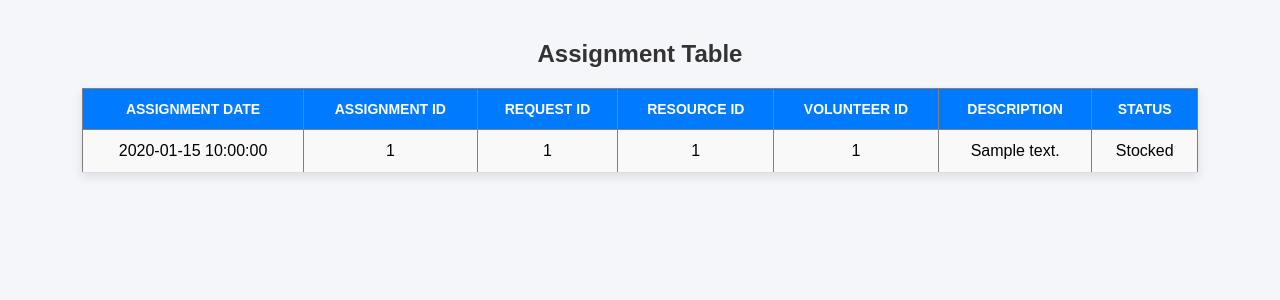
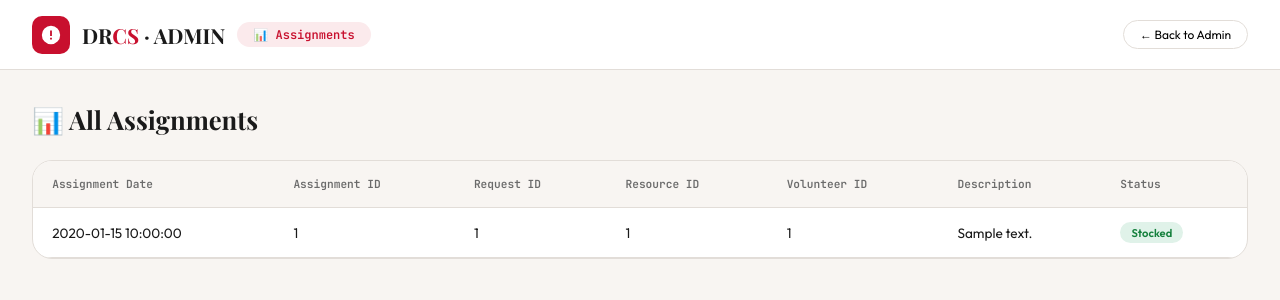
Before and after one commit to DulshaHemini/Disaster-Response-System, a PHP site: the page made by auth/Admin/view_assignment_table.php in a window 1280 px wide. Shown: the top 300 px of the page. Run offline with PHP 8.4, Linux system fonts and the light colour scheme; tables that the repository leaves empty or names only in its code hold one stand-in row (values such as "Sample post").

Commit message:
Modify the assignment page

```diff
--- a/auth/Admin/view_assignment_table.php
+++ b/auth/Admin/view_assignment_table.php
@@ -1,8 +1,7 @@
 <?php
 require_once '../../config/config.php';
 
-// Retrieve assignments
-$sql = "SELECT * FROM assignment";
+$sql    = "SELECT * FROM assignment";
 $result = $conn->query($sql);
 ?>
 
@@ -11,96 +10,97 @@ $result = $conn->query($sql);
 <head>
     <meta charset="UTF-8">
     <meta name="viewport" content="width=device-width, initial-scale=1.0">
-    <title>All Assignments</title>
+    <title>Assignments · DRCS Admin</title>
+    <link href="https://fonts.googleapis.com/css2?family=Playfair+Display:wght@700;900&family=Outfit:wght@300;400;500;600&family=JetBrains+Mono:wght@400;600&display=swap" rel="stylesheet"/>
+    <style>
+        * { margin: 0; padding: 0; box-sizing: border-box; }
 
-    <style>
-body {
-    font-family: Arial, sans-serif;
-    background-color: #f4f6f9;
-    margin: 0;
-    padding: 20px;
+        :root {
+            --white: #ffffff;
+            --off: #f8f5f2;
+            --surface: #f2ede8;
+            --red: #c8102e;
+            --red-dk: #9b0b21;
+            --red-lt: #fbeaec;
+            --red-m: #f5c0c7;
+            --amber: #d97706;
+            --green: #15803d;
+            --blue: #1d4ed8;
+            --slate: #475569;
+            --text: #1a1a1a;
+            --muted: #6b6b6b;
+            --border: #e2ddd8;
+            --font-hd: 'Playfair Display', serif;
+            --font-bd: 'Outfit', sans-serif;
+            --font-mn: 'JetBrains Mono', monospace;
+            --shadow: 0 4px 12px rgba(0,0,0,0.05);
+            --radius-lg: 20px;
+            --radius-md: 14px;
         }
 
-/* Title */
-h2 {
-    text-align: center;
-    color: #333;
+        body { background: var(--off); font-family: var(--font-bd); color: var(--text); overflow-x: hidden; }
+
+        .admin-nav {
+            background: rgba(255,255,255,0.96);
+            border-bottom: 1px solid var(--border);
+            padding: 0 2rem;
+            height: 70px;
+            display: flex;
+            align-items: center;
+            justify-content: space-between;
+            position: sticky;
+            top: 0;
+            z-index: 100;
+            backdrop-filter: blur(12px);
         }
+        .nav-brand { display: flex; align-items: center; gap: 0.75rem; }
+        .logo-icon { width: 38px; height: 38px; background: var(--red); border-radius: 10px; display: flex; align-items: center; justify-content: center; }
+        .logo-icon svg { width: 22px; fill: #fff; }
+        .brand-text { font-family: var(--font-hd); font-size: 1.3rem; }
+        .brand-text em { color: var(--red); font-style: normal; }
+        .admin-badge { background: var(--red-lt); padding: 0.3rem 1rem; border-radius: 40px; font-size: 0.75rem; font-weight: 600; color: var(--red); font-family: var(--font-mn); }
+        .back-btn { background: transparent; border: 1.5px solid var(--border); padding: 0.4rem 1rem; border-radius: 40px; cursor: pointer; font-size: 0.75rem; font-family: var(--font-bd); }
+        .back-btn:hover { background: var(--surface); }
 
-/* Table styling */
-table {
-    width: 90%;
-    margin: 20px auto;
-    border-collapse: collapse;
-    background: #fff;
-    box-shadow: 0 4px 10px rgba(0,0,0,0.1);
-}
+        .admin-container { max-width: 1400px; margin: 0 auto; padding: 2rem; }
 
-/* Table header */
-th {
-    background-color: #007bff;
-    color: white;
-    padding: 12px;
-    text-transform: uppercase;
-    font-size: 14px;
-}
+        .section-header { display: flex; justify-content: space-between; align-items: center; flex-wrap: wrap; margin-bottom: 1.5rem; }
+        .section-header h2 { font-family: var(--font-hd); font-size: 1.6rem; }
 
-/* Table rows */
-td {
-    padding: 12px;
-    text-align: center;
-    border-bottom: 1px solid #ddd;
-}
+        .table-wrapper { background: var(--white); border: 1px solid var(--border); border-radius: var(--radius-lg); overflow-x: auto; }
+        table { width: 100%; border-collapse: collapse; font-size: 0.85rem; }
+        th { text-align: left; padding: 1rem 1.2rem; background: var(--off); font-family: var(--font-mn); font-size: 0.7rem; color: var(--muted); border-bottom: 1px solid var(--border); }
+        td { padding: 0.9rem 1.2rem; border-bottom: 1px solid var(--border); vertical-align: middle; }
 
-/* Zebra striping */
-tr:nth-child(even) {
-    background-color: #f9f9f9;
-}
+        .badge { display: inline-block; padding: 0.2rem 0.7rem; border-radius: 30px; font-size: 0.7rem; font-weight: 600; }
+        .badge-pending  { background: #fff3e3; color: #b45309; }
+        .badge-progress { background: #e0f2fe; color: #0369a1; }
+        .badge-resolved { background: #e0f2e9; color: #15803d; }
 
-/* Hover effect */
-tr:hover {
-    background-color: #f1f1f1;
-}
-
-/* Remove button */
-button.removeBtn {
-    background-color: #dc3545;
-    color: white;
-    border: none;
-    padding: 8px 14px;
-    cursor: pointer;
-    border-radius: 5px;
-    transition: 0.3s;
-}
-
-/* Button hover */
-button.removeBtn:hover {
-    background-color: #c82333;
-}
-
-/* Responsive */
-@media (max-width: 768px) {
-    table {
-        width: 100%;
-    }
-
-    th, td {
-        font-size: 12px;
-        padding: 8px;
-    }
-
-    button.removeBtn {
-        padding: 6px 10px;
-    }
+        @media (max-width: 800px) {
+            .admin-nav { flex-wrap: wrap; height: auto; padding: 0.8rem; gap: 0.8rem; }
         }
     </style>
-
 </head>
 <body>
 
-<h2>Assignment Table</h2>
+<div class="admin-nav">
+    <div class="nav-brand">
+        <div class="logo-icon"><svg viewBox="0 0 24 24"><path d="M12 2a10 10 0 1 0 10 10A10 10 0 0 0 12 2zm1 15h-2v-2h2zm0-4h-2V7h2z"/></svg></div>
+        <span class="brand-text">DR<em>CS</em> · ADMIN</span>
+        <span class="admin-badge">📊 Assignments</span>
+    </div>
+    <button class="back-btn" onclick="window.location.href='admin.php'">← Back to Admin</button>
+</div>
 
-<table border="1" cellpadding="10">
+<div class="admin-container">
+    <div class="section-header">
+        <h2>📊 All Assignments</h2>
+    </div>
+
+    <div class="table-wrapper">
+        <table>
+            <thead>
                 <tr>
                     <th>Assignment Date</th>
                     <th>Assignment ID</th>
@@ -110,28 +110,37 @@ button.removeBtn:hover {
                     <th>Description</th>
                     <th>Status</th>
                 </tr>
-
+            </thead>
+            <tbody>
+                <?php if ($result && $result->num_rows > 0): ?>
+                    <?php while ($row = $result->fetch_assoc()): ?>
                         <?php
-if ($result->num_rows > 0) {
-    while ($row = $result->fetch_assoc()) {
+                            $statusNorm = strtolower(trim($row['status']));
+                            $badgeClass = $statusNorm === 'pending'
+                                ? 'badge-pending'
+                                : ($statusNorm === 'in-progress' ? 'badge-progress' : 'badge-resolved');
                         ?>
                         <tr>
-        <td><?php echo $row['assigned_date']; ?></td>
-        <td><?php echo $row['assignment_id']; ?></td>
-        <td><?php echo $row['req_id']; ?></td>
-        <td><?php echo $row['resource_id']; ?></td>
-        <td><?php echo $row['volunteer_id']; ?></td>
-        <td><?php echo $row['description']; ?></td>
-        <td><?php echo $row['status']; ?></td>
+                            <td><?php echo htmlspecialchars($row['assigned_date'], ENT_QUOTES); ?></td>
+                            <td><?php echo htmlspecialchars($row['assignment_id'], ENT_QUOTES); ?></td>
+                            <td><?php echo htmlspecialchars($row['req_id'], ENT_QUOTES); ?></td>
+                            <td><?php echo htmlspecialchars($row['resource_id'], ENT_QUOTES); ?></td>
+                            <td><?php echo htmlspecialchars($row['volunteer_id'], ENT_QUOTES); ?></td>
+                            <td><?php echo htmlspecialchars($row['description'], ENT_QUOTES); ?></td>
+                            <td>
+                                <span class="badge <?php echo $badgeClass; ?>">
+                                    <?php echo htmlspecialchars($row['status'], ENT_QUOTES); ?>
+                                </span>
+                            </td>
                         </tr>
-<?php
-    }
-} else {
-    echo "<tr><td colspan='7'>No assignments found</td></tr>";
-}
-?>
-
+                    <?php endwhile; ?>
+                <?php else: ?>
+                    <tr><td colspan="7" style="text-align:center; color:var(--muted);">No assignments found</td></tr>
+                <?php endif; ?>
+            </tbody>
         </table>
+    </div>
+</div>
 
 </body>
 </html>
```
Lines whose indentation alone changed are shown as unchanged.
